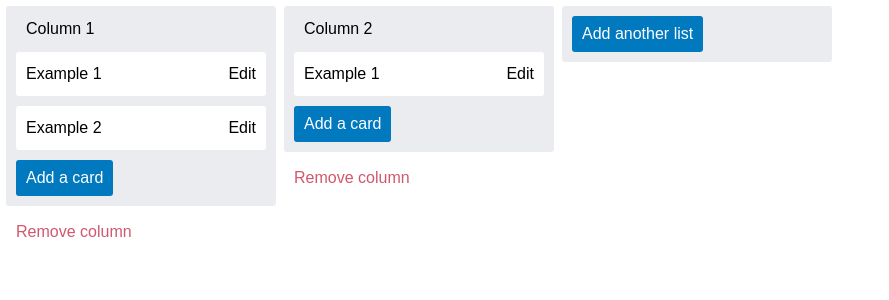
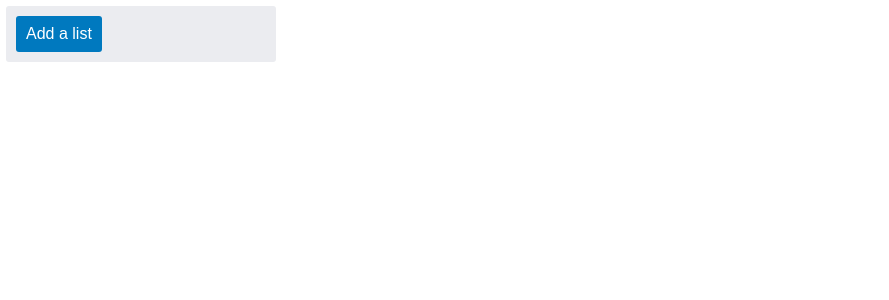
Before and after one commit to falconx/trello, a React (Create React App) app: page / in a window 1280 px wide. Shown: the top 300 px of the page, without its empty margins (0-889 px from the left). Built offline with nearby package versions, Linux system fonts and the light colour scheme.

Commit message:
refactor: flatten state

```diff
--- a/src/AppContext.tsx
+++ b/src/AppContext.tsx
@@ -8,38 +8,32 @@ import * as api from './api';
 import useLocalStorage from './hooks/useLocalStorage';
 import { LOCAL_STORAGE_KEY } from './constants';
 
+type UpdateColumnValue = Partial<Pick<Column, 'title' | 'weight'>>;
+
 export interface GlobalAppContext {
   state: GlobalState;
-  updateColumn: (columnId: string, value: Partial<Pick<Column, 'title' | 'weight'>>) => void;
-  addCard: (columnId: string, value: Card) => void;
-  removeCard: (columnId: string, cardId: string) => void;
+  updateColumn: (columnId: string, value: UpdateColumnValue) => void;
+  addCard: (value: Card) => void;
+  removeCard: (cardId: string) => void;
   addColumn: (value: Column) => void;
   removeColumn: (columnId: string) => void;
 }
 
-const defaultState = {
-  columnsById: {
-    '0': {
-      id: '0',
-      title: 'Column 1',
-      weight: 0,
-      cardsById: {
-        '0': { id: '0', title: 'Example 1', weight: 0 },
-        '1': { id: '1', title: 'Example 2', weight: 1 },
-      },
-    },
-    '1': {
-      id: '1',
-      title: 'Column 2',
-      weight: 1,
-      cardsById: {
-        '0': { id: '0', title: 'Example 1', weight: 0 },
-      },
-    },
-  },
+const defaultState: GlobalState = {
+  columns: [],
+  cards: [],
 };
 
-const AppContext = createContext<GlobalAppContext | null>(null);
+const noop = () => {};
+
+const AppContext = createContext<GlobalAppContext>({
+  state: defaultState,
+  updateColumn: noop,
+  addCard: noop,
+  removeCard: noop,
+  addColumn: noop,
+  removeColumn: noop,
+});
 
 const AppConsumer = AppContext.Consumer;
 
@@ -50,21 +44,19 @@ interface Props {
 const AppProvider: React.FunctionComponent<Props> = props => {
   const [state, setState] = useLocalStorage<GlobalState>(LOCAL_STORAGE_KEY, defaultState);
 
-  const updateColumn = api.updateColumn.bind(null, state, setState);
-  const addCard = api.addCard.bind(null, state, setState);
-  const removeCard = api.removeCard.bind(null, state, setState);
-  const addColumn = api.addColumn.bind(null, state, setState);
-  const removeColumn = api.removeColumn.bind(null, state, setState);
+  // TODO: opted for conciseness here but type safety could be improved
+  // by ensuring the context and api function signatures are matched
+  const update = (fn: Function, ...args: any) => setState(fn(state, ...args));
 
   return (
     <AppContext.Provider
       value={{
         state,
-        updateColumn,
-        addCard,
-        removeCard,
-        addColumn,
-        removeColumn,
+        updateColumn: update.bind(null, api.updateColumn),
+        addCard: update.bind(null, api.addCard),
+        removeCard: update.bind(null, api.removeCard),
+        addColumn: update.bind(null, api.addColumn),
+        removeColumn: update.bind(null, api.removeColumn),
       }}
       {...props}
     />
--- a/src/api.ts
+++ b/src/api.ts
@@ -1,34 +1,24 @@
-import { GlobalState } from "./types/GlobalState";
-import { Column } from "./types/Column";
-import { Card } from "./types/Card";
+import cloneDeep from 'lodash/cloneDeep';
+
+import { GlobalState } from './types/GlobalState';
+import { Column } from './types/Column';
+import { Card } from './types/Card';
 
 /**
  * Adds a card to state
  *
  * @param state Global state
  * @param setState Fn to set state
- * @param columnId The ID of the column that the card belongs to
  * @param value The card to add
  */
 export const addCard = (
   state: GlobalState,
-  setState: (state: GlobalState) => void,
-  columnId: string,
   value: Card
-): void => {
-  setState({
+): GlobalState => {
+  return {
     ...state,
-    columnsById: {
-      ...state.columnsById,
-      [columnId]: {
-        ...state.columnsById[columnId],
-        cardsById: {
-          ...state.columnsById[columnId].cardsById,
-          [value.id]: value,
-        },
-      },
-    },
-  });
+    cards: [...state.cards, value],
+  };
 };
 
 /**
@@ -36,36 +26,23 @@ export const addCard = (
  *
  * @param state Global state
  * @param setState Fn to set state
- * @param columnId ID of the column to remove
  * @param cardId ID of the card to remove
  */
 export const removeCard = (
   state: GlobalState,
-  setState: (state: GlobalState) => void,
-  columnId: string,
   cardId: string
-): void => {
-  const column = state.columnsById[columnId];
-  const card = column?.cardsById?.[cardId];
+): GlobalState => {
+  const nextCards = cloneDeep(state.cards).filter(card => card.id !== cardId);
 
-  if (!card) {
+  if (state.cards.length === nextCards.length) {
     console.warn('card was not removed as it could not be found');
-    return;
+    return state;
   }
 
-  const nextCards = Object.assign({}, column.cardsById);
-  delete nextCards[cardId];
-
-  setState({
+  return {
     ...state,
-    columnsById: {
-      ...state.columnsById,
-      [columnId]: {
-        ...state.columnsById[columnId],
-        cardsById: nextCards,
-      },
-    },
-  });
+    cards: nextCards,
+  };
 };
 
 /**
@@ -77,16 +54,12 @@ export const removeCard = (
  */
 export const addColumn = (
   state: GlobalState,
-  setState: (state: GlobalState) => void,
   value: Column
-): void => {
-  setState({
+): GlobalState => {
+  return {
     ...state,
-    columnsById: {
-      ...(state.columnsById || {}),
-      [value.id]: value,
-    },
-  });
+    columns: [...state.columns, value],
+  };
 };
 
 /**
@@ -98,16 +71,23 @@ export const addColumn = (
  */
 export const removeColumn = (
   state: GlobalState,
-  setState: (state: GlobalState) => void,
   columnId: string
-): void => {
-  const nextColumns = Object.assign({}, state.columnsById);
-  delete nextColumns[columnId];
+): GlobalState => {
+  const nextState = cloneDeep(state);
+  const nextColumns = nextState.columns.filter(column => column.id !== columnId);
 
-  setState({
+  if (state.cards.length === nextColumns.length) {
+    console.warn('column was not removed as it could not be found');
+    return state;
+  }
+
+  const nextCards = nextState.cards.filter(card => card.columnId !== columnId);
+
+  return {
     ...state,
-    columnsById: nextColumns,
-  });
+    columns: nextColumns,
+    cards: nextCards,
+  };
 };
 
 /**
@@ -120,23 +100,25 @@ export const removeColumn = (
  */
 export const updateColumn = (
   state: GlobalState,
-  setState: (state: GlobalState) => void,
   columnId: string,
   value: Partial<Pick<Column, 'title' | 'weight'>>
-): void => {
-  if (!state.columnsById[columnId]) {
+): GlobalState => {
+  const nextColumns = cloneDeep(state.columns);
+
+  let columnIndex = nextColumns.findIndex(column => column.id === columnId);
+
+  if (columnIndex === -1) {
     console.warn("cannot update missing column", columnId);
-    return;
+    return state;
   }
 
-  setState({
+  nextColumns[columnIndex] = {
+    ...nextColumns[columnIndex],
+    ...value,
+  };
+
+  return {
     ...state,
-    columnsById: {
-      ...state.columnsById,
-      [columnId]: {
-        ...state.columnsById[columnId],
-        ...value,
-      },
-    },
-  });
+    columns: nextColumns,
+  };
 };
--- a/src/components/Board/Board.tsx
+++ b/src/components/Board/Board.tsx
@@ -13,12 +13,10 @@ import styles from './Board.module.css';
 import columnStyles from '../Column/Column.module.css';
 
 const Board: React.FunctionComponent = () => {
-  const ctx = useContext(AppContext);
+  const { state, ...ctx } = useContext(AppContext);
   const addColumnEl = useRef<HTMLLIElement>(null);
   const [isAddingColumn, setIsAddingColumn] = useState(false);
   const [newColumnTitle, setNewColumnTitle] = useState('');
-
-  const columns = Object.values(ctx?.state.columnsById || {});
 
   // hide the add new card UI when clicking outside the column
   useOnClickOutside(addColumnEl, () => {
@@ -33,11 +31,10 @@ const Board: React.FunctionComponent = () => {
       return;
     }
 
-    ctx?.addColumn({
+    ctx.addColumn({
       id: uuidv4(),
       title: newColumnTitle,
       weight: 0,
-      cardsById: {},
     });
 
     // reset add new column fields
@@ -50,19 +47,22 @@ const Board: React.FunctionComponent = () => {
       <VisuallyHidden as="h1">Trello Board</VisuallyHidden>
 
       <ul className={styles.columns}>
-        {columns.map(column => (
+        {state.columns.map(column => {
+          const cards = state.cards.filter(card => card.columnId === column.id);
+
+          return (
             <li key={column.id}>
               <Column {...column}>
-              {Object.values(column.cardsById).map(card => (
+                {cards.map(card => (
                   <Card
                     key={card.id}
-                  columnId={column.id}
                     {...card}
                   />
                 ))}
               </Column>
             </li>
-        ))}
+          );
+        })}
 
         <li
           ref={addColumnEl}
@@ -91,7 +91,7 @@ const Board: React.FunctionComponent = () => {
               className={styles.toggleAdd}
               onClick={() => setIsAddingColumn(true)}
             >
-              Add {Boolean(columns.length) ? 'another' : 'a'} list
+              Add {Boolean(state.columns.length) ? 'another' : 'a'} list
             </Button>
           )}
         </li>
--- a/src/components/Card/Card.tsx
+++ b/src/components/Card/Card.tsx
@@ -9,11 +9,10 @@ import { Card as ICard } from '../../types/Card';
 import styles from './Card.module.css';
 
 export type Props = ICard & {
-  columnId: string;
   children?: React.ReactNode;
 };
 
-const Card: React.FunctionComponent<Props> = ({ columnId, id: cardId, title, children }) => {
+const Card: React.FunctionComponent<Props> = ({ id, title, children }) => {
   const ctx = useContext(AppContext);
   const [showEditModal, setShowEditModal] = useState(false);
   const [addNewTitle, setEditNewTitle] = useState('');
@@ -56,7 +55,7 @@ const Card: React.FunctionComponent<Props> = ({ columnId, id: cardId, title, chi
 
           <Button
             variant={ButtonVariant.Remove}
-            onClick={() => ctx?.removeCard(columnId, cardId)}
+            onClick={() => ctx.removeCard(id)}
           >Remove card</Button>
         </Modal>
       )}
--- a/src/components/Column/Column.tsx
+++ b/src/components/Column/Column.tsx
@@ -37,8 +37,9 @@ const Column: React.FunctionComponent<Props> = ({ id, title, children }) => {
       return;
     }
 
-    ctx?.addCard(id, {
+    ctx.addCard({
       id: uuidv4(),
+      columnId: id,
       title: newCardTitle,
       weight: 0,
     });
--- a/src/types/Card.ts
+++ b/src/types/Card.ts
@@ -1,5 +1,6 @@
 export interface Card {
   id: string;
+  columnId: string;
   title: string;
   description?: string;
   weight: number;
--- a/src/types/Column.ts
+++ b/src/types/Column.ts
@@ -1,8 +1,5 @@
-import { Card } from './Card';
-
 export interface Column {
   id: string;
   title: string;
   weight: number;
-  cardsById: { [key: string]: Card };
 }
```
Also changed, not shown: src/types/GlobalState.ts (+4 -11 lines), 1 other file (tests, documents, lock files or other folders). Lines whose indentation alone changed are shown as unchanged.
